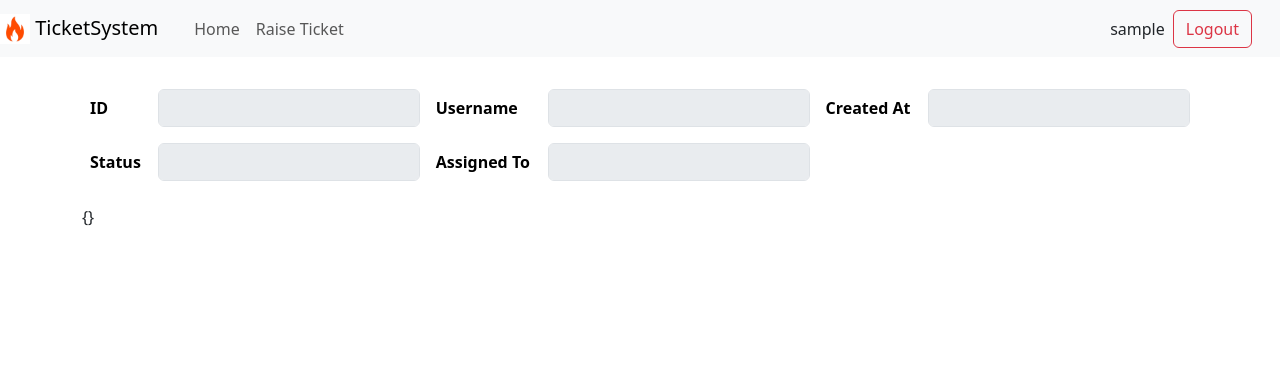
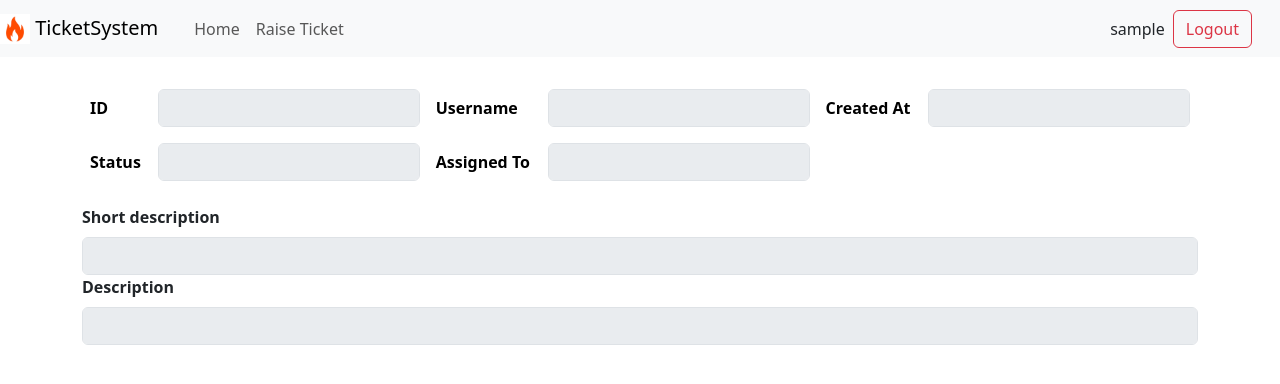
Before and after one commit to bjosk/ticketsystem, a Vue app in the folder ticket-frontend/: page /ticket/1 in a window 1280 px wide. Shown: the top 384 px of the page. Built offline with nearby package versions, Linux system fonts and the light colour scheme; no server answers; sample sign-in values are in the browser's storage.

Commit message:
Added more UI to TicketView

```diff
--- a/ticket-frontend/src/assets/main.css
+++ b/ticket-frontend/src/assets/main.css
@@ -1,3 +1,19 @@
 #listOfTickets tr.cursor-pointer {
   cursor: pointer;
 }
+
+.bg {
+  background-color: #F2F2F2 !important;
+}
+
+.color-primary-body {
+  background-color: #000000 !important;
+}
+
+.bg-secondary {
+  background-color: #EAE4D5 !important;
+}
+
+.color-accent {
+  background-color: #B6B09F !important;
+}
--- a/ticket-frontend/src/views/HomeView.vue
+++ b/ticket-frontend/src/views/HomeView.vue
@@ -41,7 +41,7 @@
 
 <template>
     <AppNavBar />
-  <div class="container mt-4">
+  <div class="container mt-4 vh-100">
     <h2 v-if="auth.user.role === 'AGENT'">All Tickets</h2>
     <h2 v-if="auth.user.role === 'USER'">Your Tickets</h2>
 
--- a/ticket-frontend/src/views/TicketView.vue
+++ b/ticket-frontend/src/views/TicketView.vue
@@ -98,50 +98,25 @@ const formattedDate = computed(() => {
           </tr>
           </tbody>
         </table>
+        <div>
+          <label for="shortDescription" class="form-label fw-bold">Short description</label>
+          <input v-model="ticket.shortDescription"
+                 type="text"
+                 id="shortDescription"
+                 class="form-control"
+                 disabled
+          />
+        </div>
+        <div>
+          <label for="description" class="form-label fw-bold">Description</label>
+          <input v-model="ticket.description"
+                 type="text"
+                 id="description"
+                 class="form-control"
+                 disabled
+          />
+        </div>
       </form>
-
-<!--      <form>-->
-<!--        <div class="row g-3 align-items-center">-->
-
-<!--          &lt;!&ndash; Ticket ID &ndash;&gt;-->
-<!--          <div class="col-md-4">-->
-<!--            <div class="row g-2 align-items-center">-->
-<!--              <div class="col-auto">-->
-<!--                <label for="ticketId1" class="col-form-label">ID:</label>-->
-<!--              </div>-->
-<!--              <div class="col">-->
-<!--                <input v-model="ticket.ticketId" type="number" id="ticketId1" class="form-control" disabled>-->
-<!--              </div>-->
-<!--            </div>-->
-<!--          </div>-->
-
-<!--          &lt;!&ndash; Username &ndash;&gt;-->
-<!--          <div class="col-md-4">-->
-<!--            <div class="row g-2 align-items-center">-->
-<!--              <div class="col-auto">-->
-<!--                <label for="username" class="col-form-label">Username:</label>-->
-<!--              </div>-->
-<!--              <div class="col">-->
-<!--                <input v-model="ticket.submittedByUsername" type="text" id="username" class="form-control" disabled>-->
-<!--              </div>-->
-<!--            </div>-->
-<!--          </div>-->
-
-<!--          &lt;!&ndash; Created At &ndash;&gt;-->
-<!--          <div class="col-md-4">-->
-<!--            <div class="row g-2 align-items-center">-->
-<!--              <div class="col-auto">-->
-<!--                <label for="createdAt" class="col-form-label">Created at:</label>-->
-<!--              </div>-->
-<!--              <div class="col">-->
-<!--                <input :value="formattedDate" type="text" id="createdAt" class="form-control" disabled>-->
-<!--              </div>-->
-<!--            </div>-->
-<!--          </div>-->
-
-<!--        </div>-->
-<!--      </form>-->
-      <p>{{ ticket }}</p>
     </div>
 
 </template>
```
